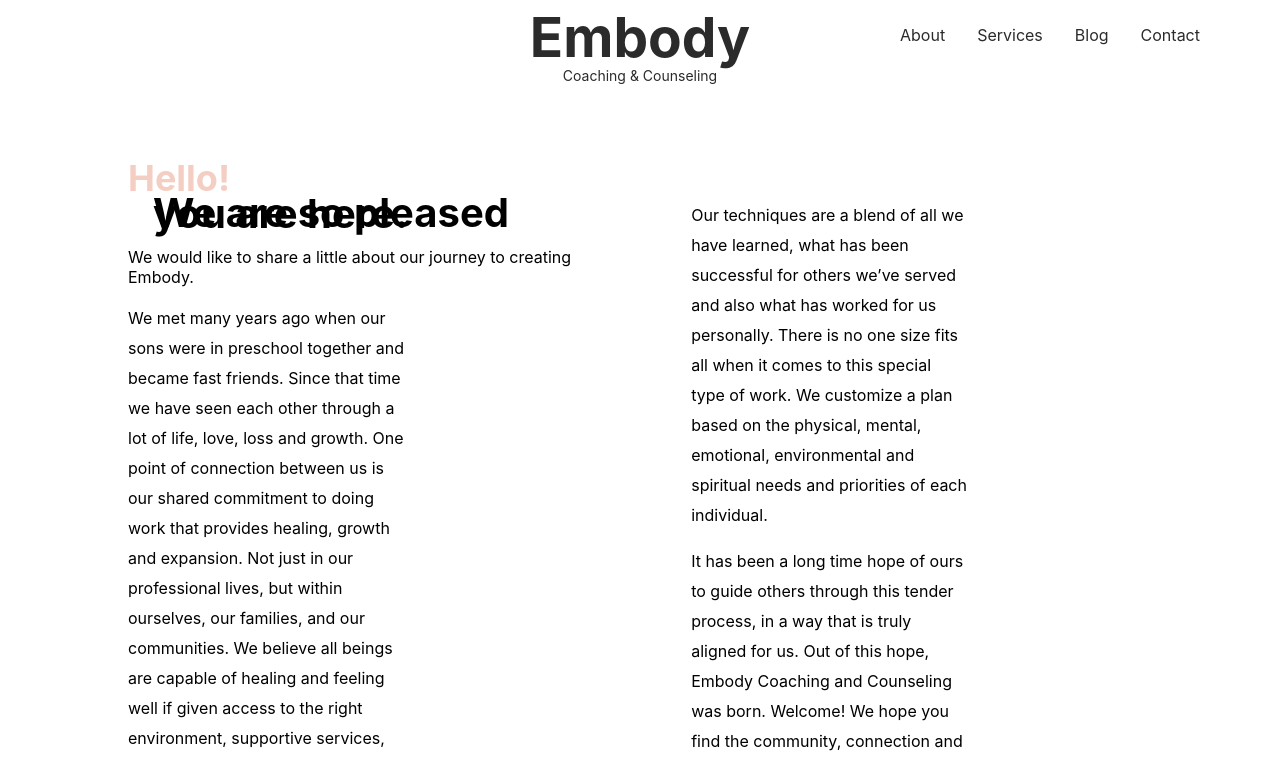
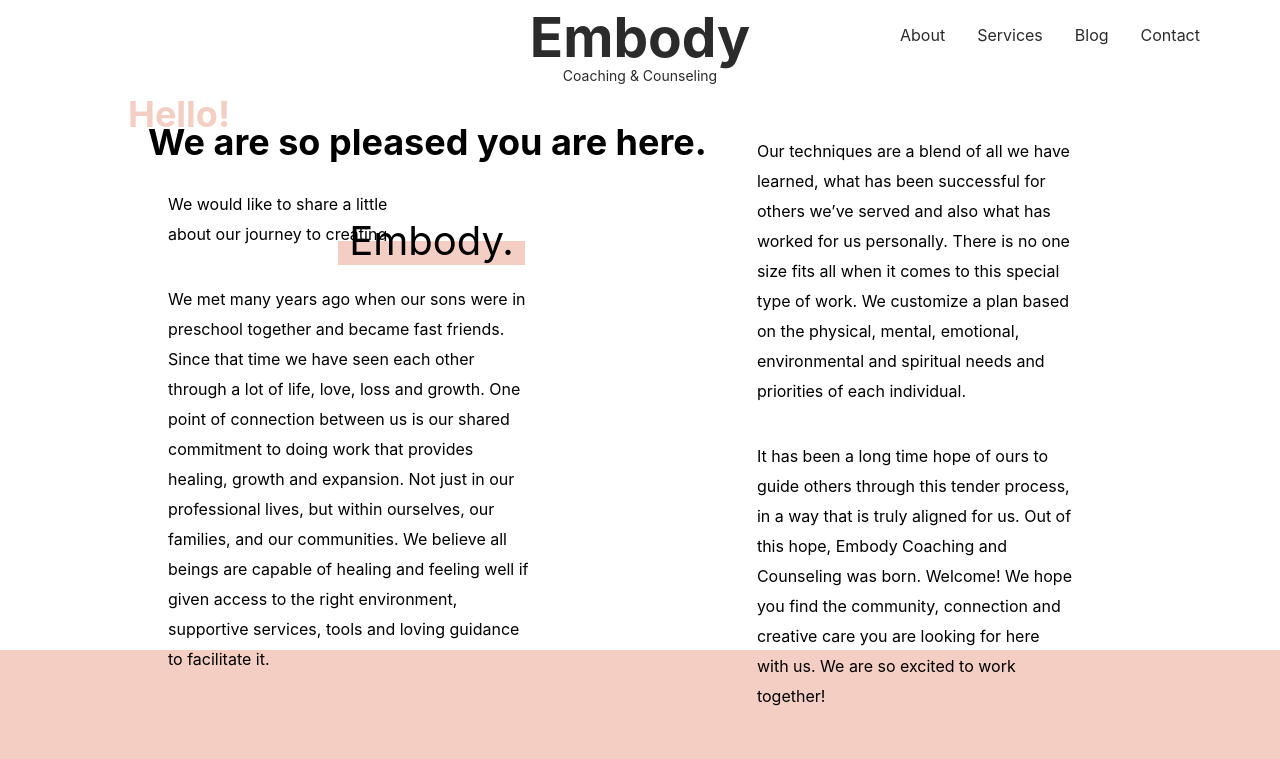
Before and after one commit to spiderthatcodes/embody, a React (Create React App) app in the folder client/: page / in a window 1280 px wide. Shown: the top 759 px of the page. Built offline with nearby package versions, Linux system fonts and the light colour scheme; the HTML template or start-up script is replaced by a standard one.

Commit message:
fixed the styling issues in landing page text

```diff
--- a/client/src/pages/Home/Home.jsx
+++ b/client/src/pages/Home/Home.jsx
@@ -14,6 +14,9 @@ import {
     Hello,
     Script,
     Paragraph,
+    Embody,
+    LeftParagraph,
+    TopLine,
 } from './style';
 
 const Home = () => {
@@ -24,11 +27,12 @@ const Home = () => {
                 <Hello>Hello!</Hello>
                 <Script>We are so pleased you are here.</Script>
 
-                        <p>
+                        <TopLine>
                             We would like to share a little about our journey to
-                            creating Embody.
-                        </p>
-                        <Paragraph>
+                            creating
+                        </TopLine>
+                        <Embody><span>&nbsp;Embody.&nbsp;</span></Embody>
+                        <LeftParagraph>
                             We met many years ago when our sons were in
                             preschool together and became fast friends. Since
                             that time we have seen each other through a lot of
@@ -41,7 +45,7 @@ const Home = () => {
                             feeling well if given access to the right
                             environment, supportive services, tools and loving
                             guidance to facilitate it.
-                        </Paragraph>
+                        </LeftParagraph>
                     </LeftColumn>
                     <RightColumn>
                         <Paragraph>
@@ -62,6 +66,7 @@ const Home = () => {
                             looking for here with us. We are so excited to work
                             together!
                         </Paragraph>
+                        {/* needs learn more button */}
                     </RightColumn>
             </GreetingsPanel>
 
--- a/client/src/pages/Home/style.js
+++ b/client/src/pages/Home/style.js
@@ -53,11 +53,9 @@ export const WhiteText = styled.p`
 `;
 
 export const GreetingsPanel = styled.div`
-    height: 75vh;
-    padding: 5% 10%;
-    display: grid;
-    grid-template-columns: 1fr 1fr;
-    grid-gap: 10%;
+    height: 70vh;
+    padding: 0 10%;
+    display: flex;
 `;
 
 export const Hello = styled.h1`
@@ -67,21 +65,55 @@ export const Hello = styled.h1`
 `;
 
 export const Script = styled.h2`
-    font-size: 40px;
-    padding-left: 25px;
-    line-height: 1px;
+    font-size: 36px;
+    position: relative;
+    top: -25px;
+    left: 20px;
 `;
 
-export const Embody = styled.h1``;
+export const Embody = styled.h1`
+    font-size: 40px;
+    font-weight: 400;
+    position: absolute;
+    top: 100px;
+    left: 210px;
 
-export const LeftColumn = styled.div``;
+    span {
+        background: linear-gradient(to top, ${colors.peach} 50%, transparent 50%);
+    }
+`;
+
+export const LeftColumn = styled.div`
+    position: relative;
+`;
 
 export const RightColumn = styled.div`
     padding-top: 30px;
 `;
 
 export const Paragraph = styled.p`
-    width: 60%;
+    width: 80%;
     line-height: 30px;
     font-size: 16px;
+    margin-bottom: 35px;
 `;
+
+export const LeftParagraph = styled.div`
+    width: 58%;
+    line-height: 30px;
+    font-size: 16px;
+    margin-bottom: 35px;
+    position: relative;
+    left: 40px;
+    top: -30px;
+`;
+
+export const TopLine = styled.div`
+    width: 40%;
+    line-height: 30px;
+    font-size: 16px;
+    margin-bottom: 35px;
+    position: relative;
+    left: 40px;
+    top: -30px;
+`;
```
